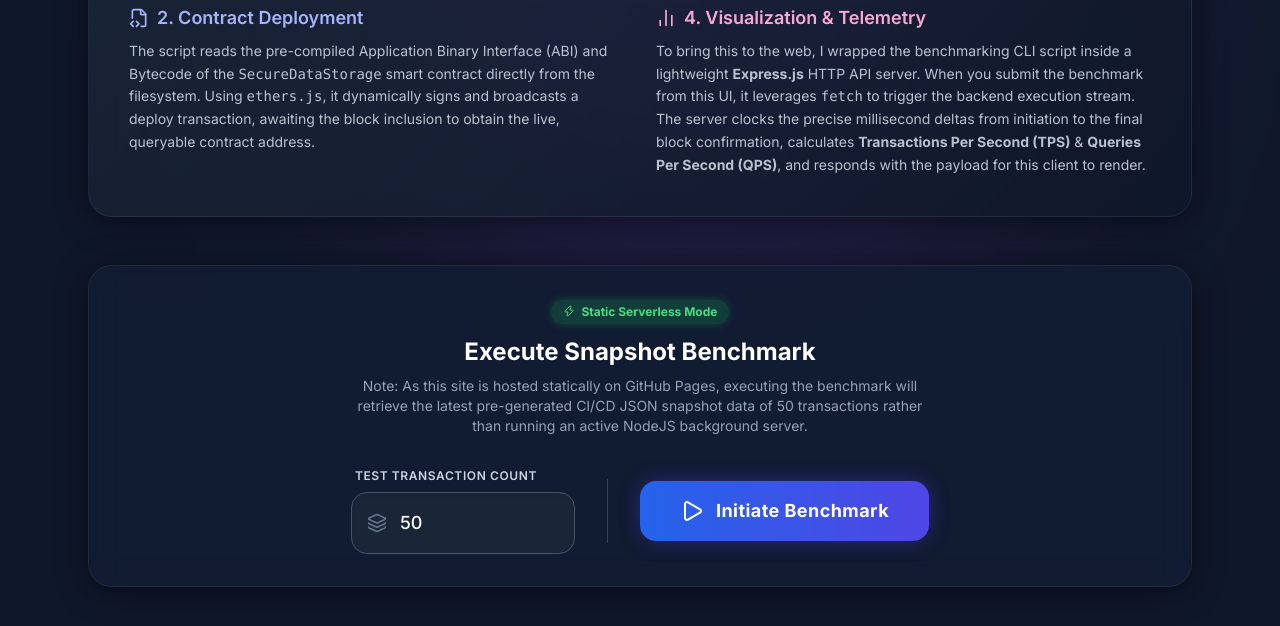
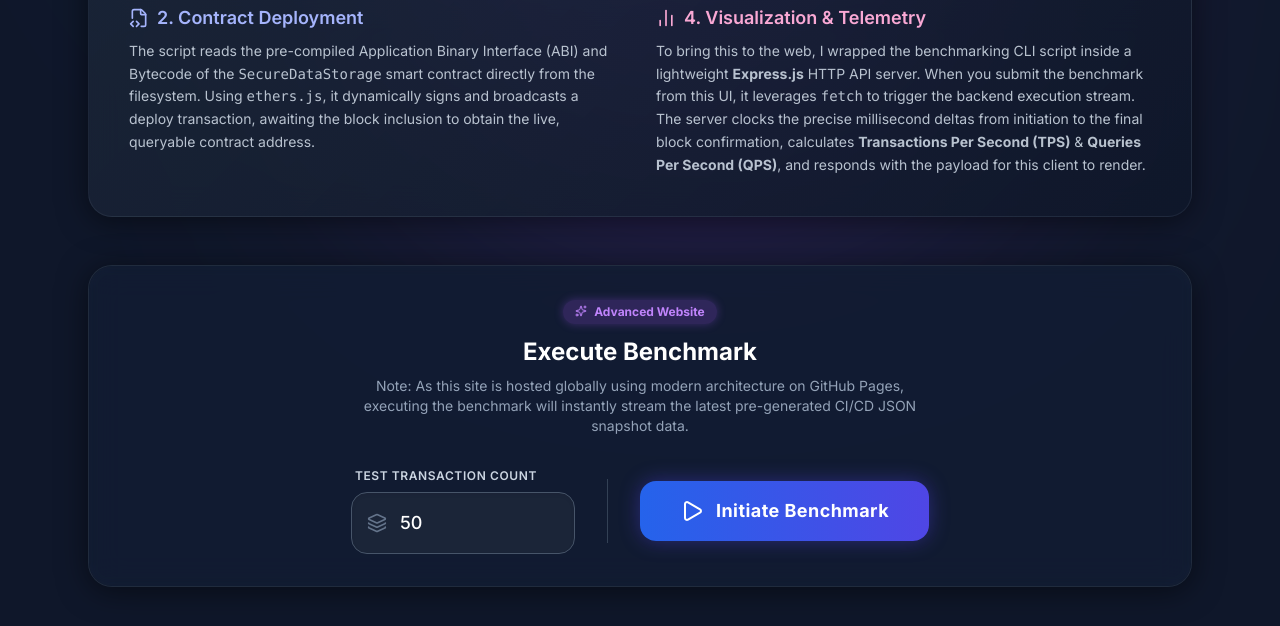
Before and after one commit to hiuoiiiubioiii/blockchain-caliper-benchmark, a website: page public/index.html in a window 1280 px wide. Shown: the part 645-1271 px from the top of the page. Drawn offline with nearby package versions, Linux system fonts and the light colour scheme.

Commit message:
style: updated text to say Advanced Website instead of Static Serverless

```diff
--- a/public/index.html
+++ b/public/index.html
@@ -155,14 +155,13 @@
 
             <div class="relative z-10">
                 <div
-                    class="inline-block bg-green-500/20 text-green-400 text-xs font-bold px-3 py-1 rounded-full mb-3 shadow-[0_0_10px_rgba(34,197,94,0.3)]">
-                    <i data-lucide="zap" class="w-3 h-3 inline-block -mt-1 mr-1"></i> Static Serverless Mode
+                    class="inline-block bg-purple-500/20 text-purple-400 text-xs font-bold px-3 py-1 rounded-full mb-3 shadow-[0_0_10px_rgba(168,85,247,0.3)]">
+                    <i data-lucide="sparkles" class="w-3 h-3 inline-block -mt-1 mr-1"></i> Advanced Website
                 </div>
-                <h2 class="text-2xl font-bold mb-2 text-white">Execute Snapshot Benchmark</h2>
+                <h2 class="text-2xl font-bold mb-2 text-white">Execute Benchmark</h2>
                 <p class="text-slate-400 mb-8 text-sm max-w-xl mx-auto">
-                    Note: As this site is hosted statically on GitHub Pages, executing the benchmark will retrieve the
-                    latest pre-generated CI/CD JSON snapshot data of 50 transactions rather than running an active
-                    NodeJS background server.
+                    Note: As this site is hosted globally using modern architecture on GitHub Pages, executing the
+                    benchmark will instantly stream the latest pre-generated CI/CD JSON snapshot data.
                 </p>
 
                 <div class="flex flex-col sm:flex-row items-center justify-center gap-6">
```
